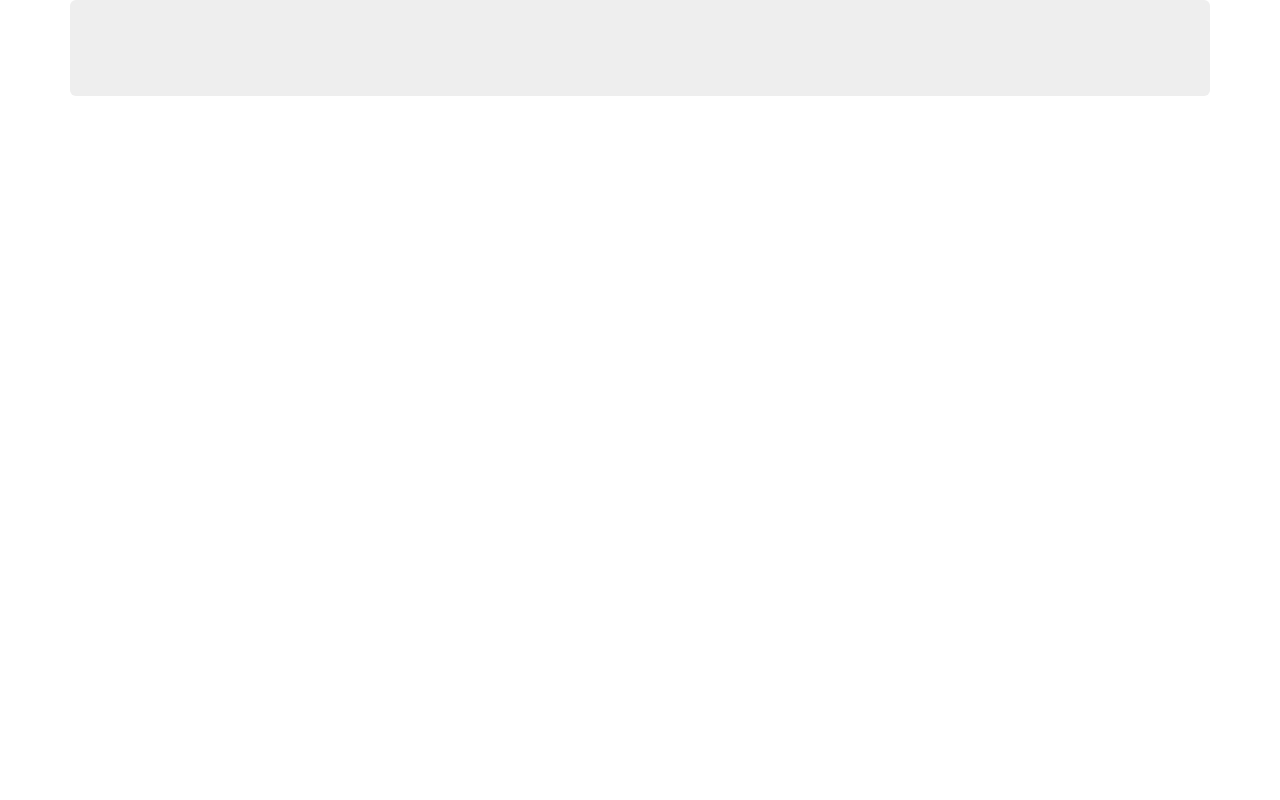
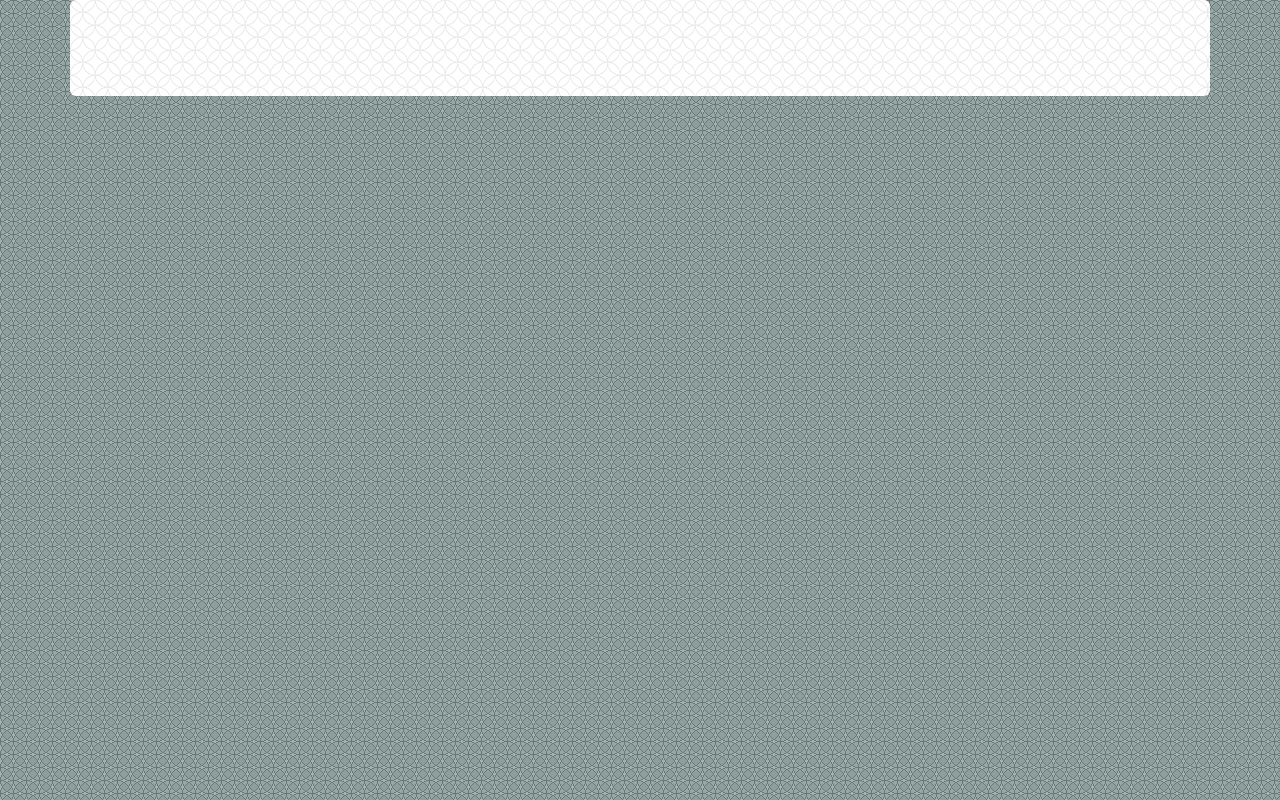
Before and after one commit to rodipm/PoeNoZero, a website: page public/index.html in a window 1280 px wide. Drawn offline with nearby package versions, Linux system fonts and the light colour scheme.

Commit message:
background added
bg added

```diff
--- a/public/index.html
+++ b/public/index.html
@@ -10,9 +10,9 @@
     <link rel="stylesheet" href="https://maxcdn.bootstrapcdn.com/bootstrap/3.3.7/css/bootstrap.min.css" integrity="sha384-BVYiiSIFeK1dGmJRAkycuHAHRg32OmUcww7on3RYdg4Va+PmSTsz/K68vbdEjh4u" crossorigin="anonymous">
 </head>
 
-<body>
+<body style="background-image: url(pattern.gif); background-repeat: repeat;">
 	<div class="container col-md-14 text-center">
-		<div class="jumbotron">
+		<div class="jumbotron"  style="background-image: url(pattern2.png); background-repeat: repeat;">
 			<div id="contagem"></div>
 			<div id ="control"></div>
 			<div style="display:inline" id="video-placeholder"></div>
--- a/public/script.js
+++ b/public/script.js
@@ -4,9 +4,9 @@ var socket;
 
 function onYouTubeIframeAPIReady() {
 	//socket setup
-	socket = io.connect('http://177.32.120.55:3000');                      //RODRIGO
+	//socket = io.connect('http://177.32.120.55:3000');                      //RODRIGO
 	//socket = io.connect('http://189.62.21.220:3000');                      //ARTHUR
-	//socket = io.connect('http://localhost:3000');                          //LOCAL
+	socket = io.connect('http://localhost:3000');                          //LOCAL
 	socket.on('message', handleMessage);
 	socket.on('playVideo', playVideo);
 	socket.on('updateCounter', updateCounter);
```
Also changed, not shown: public/pattern.gif (added), public/pattern2.png (added).
